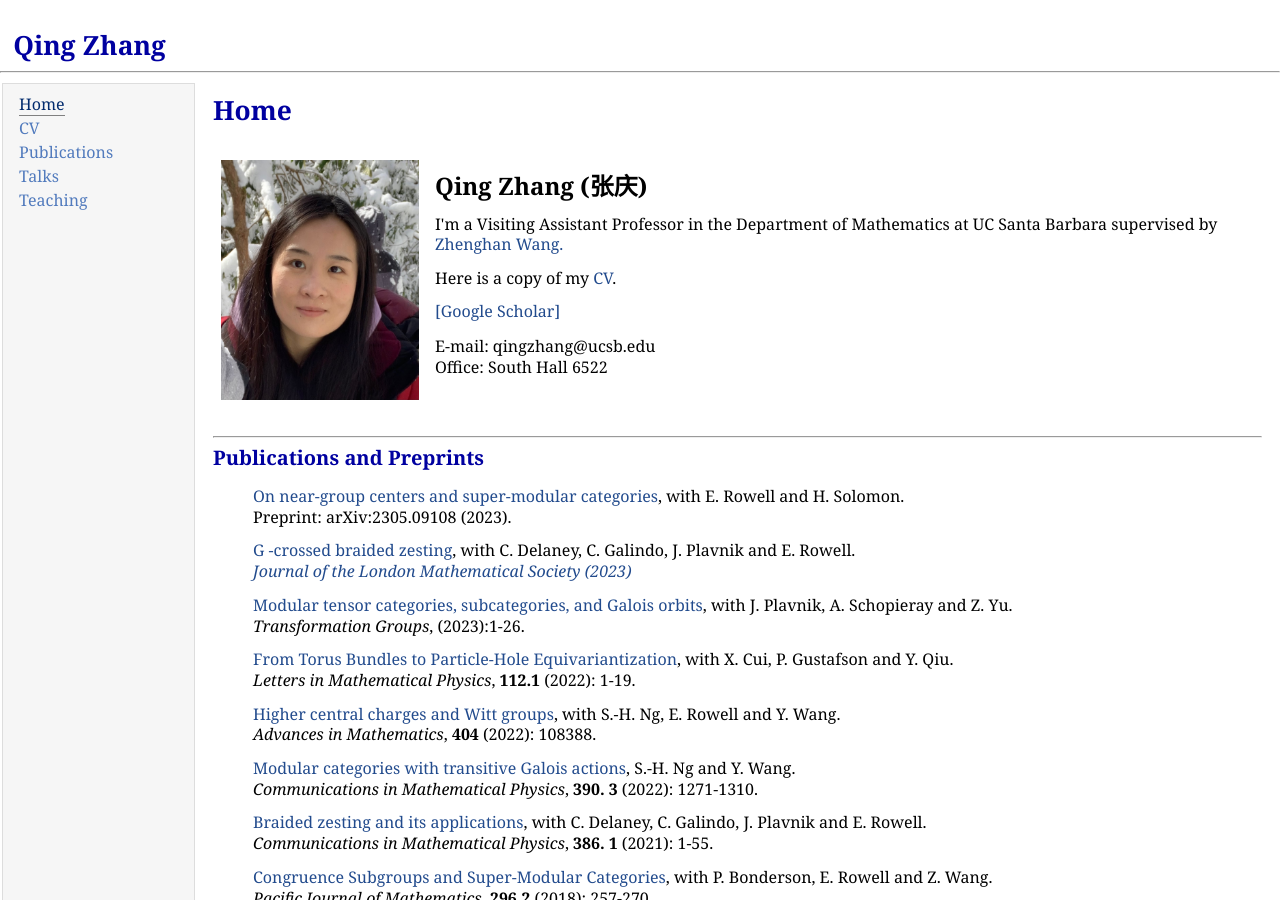
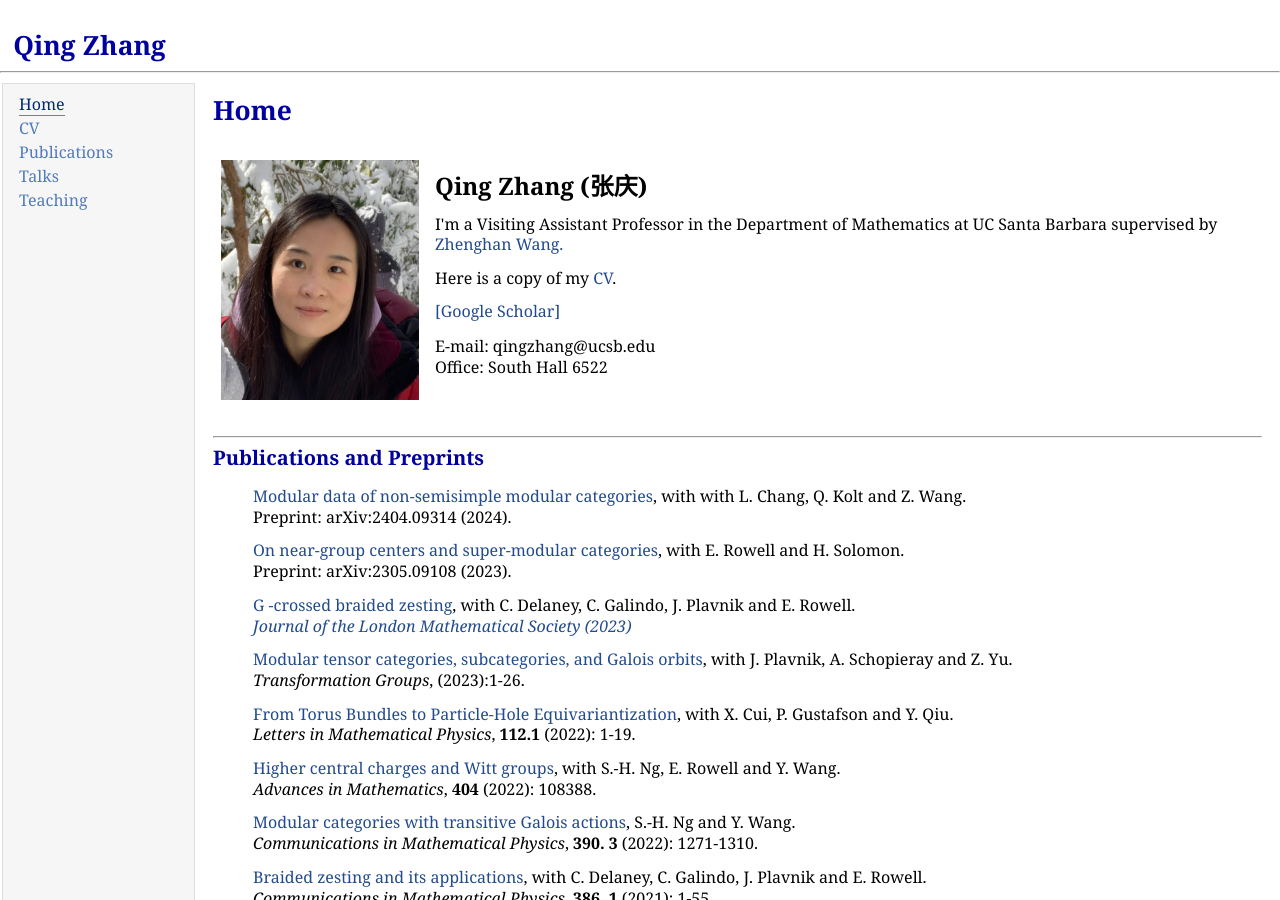
Before and after one commit to zhangqing2513/zhangqing2513.github.io, a Jekyll site: the page index.html, which Jekyll copies as it is, in a window 1280 px wide and 900 px high. Built offline with Jekyll 4.4.1, drawn with Linux system fonts in a browser that asks for light colours.

Commit message:
Update index.html

```diff
--- a/index.html
+++ b/index.html
@@ -52,6 +52,8 @@
     <div>
         <h2 id='publications'><hr><a name="publications"></a>Publications and Preprints</h2>
         <ul>
+	 <p><a href="https://arxiv.org/abs/2404.09314" target="_blank">Modular data of non-semisimple modular categories</a>, with with L. Chang, Q. Kolt and Z. Wang. <br>Preprint: arXiv:2404.09314 (2024).
+
          <p><a href="https://arxiv.org/abs/2305.09108" target="_blank">On near-group centers and super-modular categories</a>, with E. Rowell and H. Solomon. <br>Preprint: arXiv:2305.09108 (2023).
    <p>
    </p>
```
